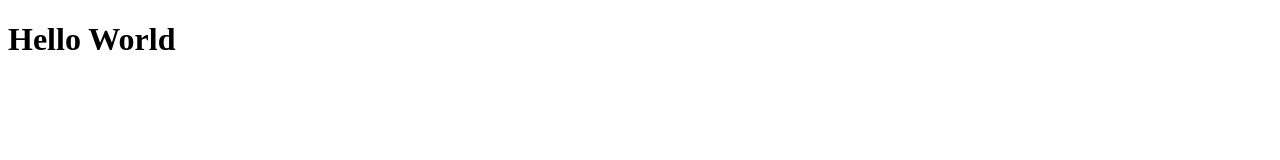
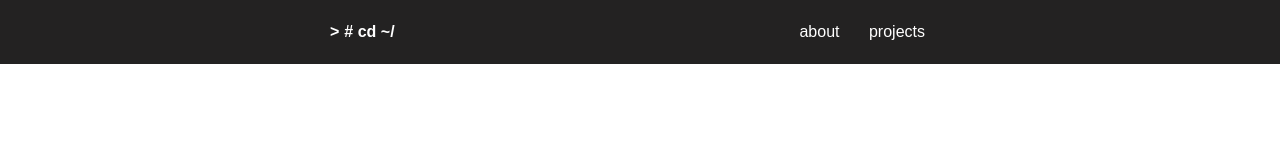
Before and after one commit to UCEHenry/portfolio, an Astro site: page / in a window 1280 px wide. Built offline with nearby package versions, Linux system fonts and the light colour scheme; Astro itself is replaced by a stand-in of ours; a web font is replaced by a local one.

Commit message:
created header and navbar. added tailwind css

```diff
--- a/astro.config.mjs
+++ b/astro.config.mjs
@@ -1,4 +1,8 @@
 import { defineConfig } from 'astro/config';
 
+import tailwind from '@astrojs/tailwind';
+
 // https://astro.build/config
-export default defineConfig({});
+export default defineConfig({
+  integrations: [tailwind()]
+});
--- a/package.json
+++ b/package.json
@@ -10,6 +10,8 @@
     "astro": "astro"
   },
   "dependencies": {
-    "astro": "^4.16.13"
+    "@astrojs/tailwind": "^5.1.2",
+    "astro": "^4.16.13",
+    "tailwindcss": "^3.4.15"
   }
 }
--- /dev/null
+++ b/src/components/Header.astro
@@ -0,0 +1,23 @@
+<header class="header">
+    <div class="header-inner">
+        <a href="/index" style="text-decoration: none;">
+            <div class="logo">
+                <span class="logo-mark">&gt;</span>
+                <span class="logo-text"># cd ~/</span>
+                <span class="logo-cursor"></span>
+            </div>
+        </a>
+        <div class="header-right">
+            <nav class="menu">
+                <ul class="menu-inner">
+                    <li>
+                        <a href="/about">about</a>
+                    </li>
+                    <li>
+                        <a href="/projects">projects</a>
+                    </li>
+                </ul>
+            </nav>
+        </div>
+    </div>
+</header>
--- /dev/null
+++ b/src/layouts/MainLayout.astro
@@ -0,0 +1,26 @@
+---
+import '../styles/global.css'
+import Header from '../components/Header.astro';
+
+ interface Props{
+    title: string;
+ }
+
+ const { title } = Astro.props;
+---
+<link rel="preconnect" href="https://rsms.me/">
+<link rel="stylesheet" href="https://rsms.me/inter/inter.css">
+
+<html lang="en">
+	<head>
+		<meta charset="utf-8" />
+		<link rel="icon" type="image/svg+xml" href="/favicon.svg" />
+		<meta name="viewport" content="width=device-width" />
+		<meta name="generator" content={Astro.generator} />
+		<title>{title}</title>
+	</head>
+	<body>
+        <Header />
+		<slot />
+	</body>
+</html>
--- a/src/pages/index.astro
+++ b/src/pages/index.astro
@@ -1,16 +1,8 @@
+---
+import '../styles/global.css';
+import Layout from '../layouts/MainLayout.astro';
 ---
 
----
-
-<html lang="en">
-	<head>
-		<meta charset="utf-8" />
-		<link rel="icon" type="image/svg+xml" href="/favicon.svg" />
-		<meta name="viewport" content="width=device-width" />
-		<meta name="generator" content={Astro.generator} />
-		<title>Henry</title>
-	</head>
-	<body>
-		<h1>Hello World</h1>
-	</body>
-</html>
+<Layout
+	title='Henry'
+></Layout>
--- /dev/null
+++ b/src/pages/projects.astro
@@ -0,0 +1,16 @@
+---
+
+---
+
+<html lang="en">
+	<head>
+		<meta charset="utf-8" />
+		<link rel="icon" type="image/svg+xml" href="/favicon.svg" />
+		<meta name="viewport" content="width=device-width" />
+		<meta name="generator" content={Astro.generator} />
+		<title>Henry • projects</title>
+	</head>
+	<body>
+		<h1>projects</h1>
+	</body>
+</html>
--- /dev/null
+++ b/src/styles/global.css
@@ -0,0 +1,73 @@
+/* https://rsms.me/inter/ */
+
+:root {
+  font-family: Inter, sans-serif;
+  font-feature-settings: 'liga' 1, 'calt' 1;
+}
+
+@supports (font-variation-settings: normal) {
+  :root {
+    font-family: InterVariable, sans-serif;
+  }
+}
+
+/* font-family: -apple-system,system-ui,BlinkMacSystemFont,"Segoe UI",Roboto,"Helvetica Neue",Arial,sans-serif; */
+
+/* nav styles */
+
+.header {
+  background-color: rgb(35, 34, 34);
+  padding-right: 15px;
+  padding-left: 15px;
+  padding: 20px;
+}
+
+.header-inner {
+  display: flex;
+  align-items: center;
+  justify-content: space-between;
+  margin-left: 25%;
+  margin-right: 25%;
+}
+
+.logo {
+  color: white;
+  display: flex;
+  align-items: center;
+  text-decoration: none;
+  font-weight: 700;
+}
+
+.logo-mark {
+  margin-right: 5px;
+}
+
+.logo__text {
+  font-size: 1.125rem;
+}
+
+.logo-cursor {
+  display: inline-block;
+  width: 10px;
+  height: 1rem;
+  background: #fe9051;
+  margin-left: 5px;
+  border-radius: 1px;
+  animation: blinker 1s linear infinite;
+}
+
+@keyframes blinker {
+  50% {
+    opacity: 0;
+  }
+}
+
+.menu-inner li {
+  list-style: none;
+  display: inline-block;
+}
+
+.menu-inner li a {
+  color: white;
+  margin-right: 25px;
+}
--- /dev/null
+++ b/tailwind.config.mjs
@@ -0,0 +1,8 @@
+/** @type {import('tailwindcss').Config} */
+export default {
+	content: ['./src/**/*.{astro,html,js,jsx,md,mdx,svelte,ts,tsx,vue}'],
+	theme: {
+		extend: {},
+	},
+	plugins: [],
+}
```
Also changed, not shown: 1 other file.
